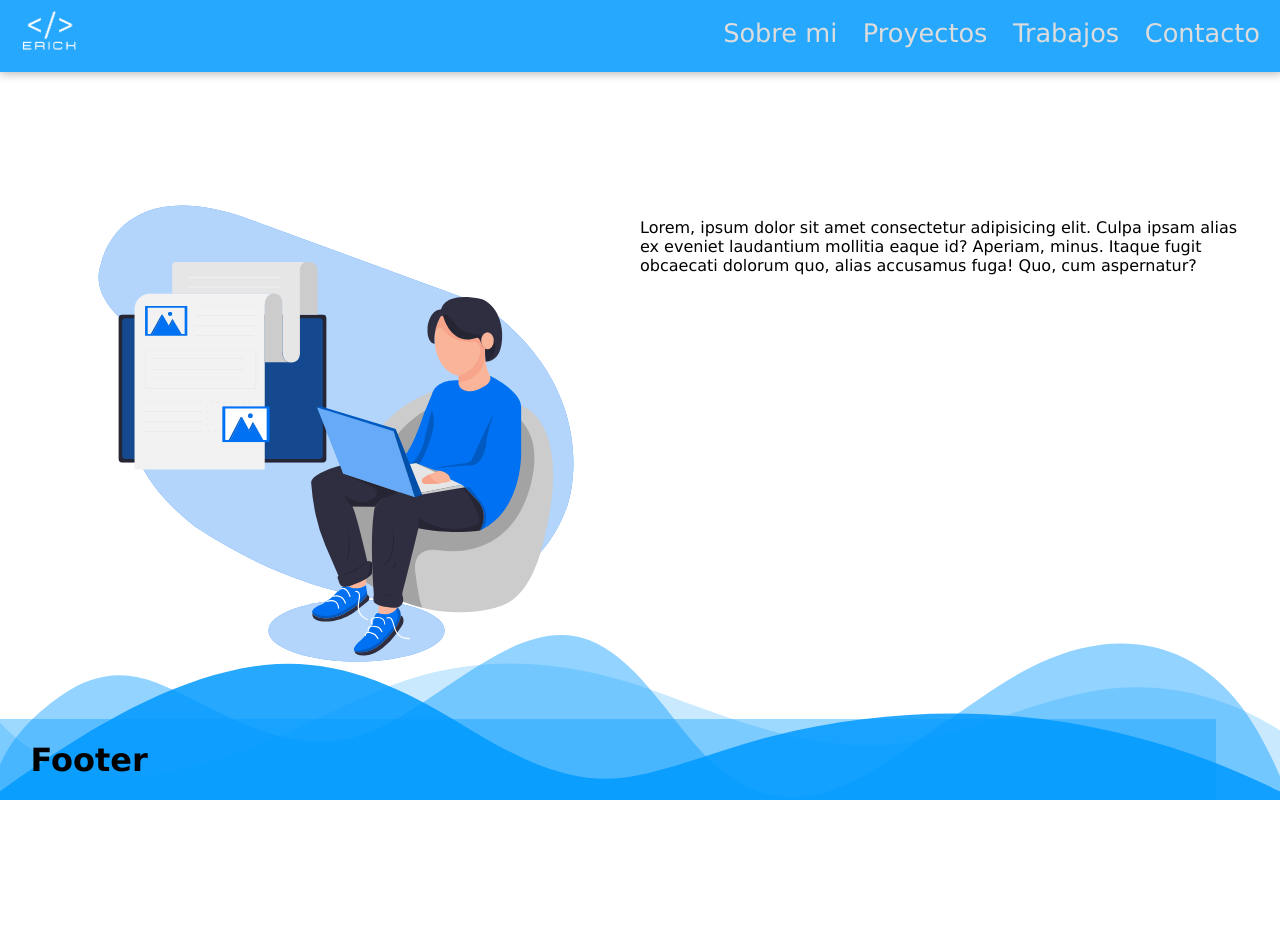
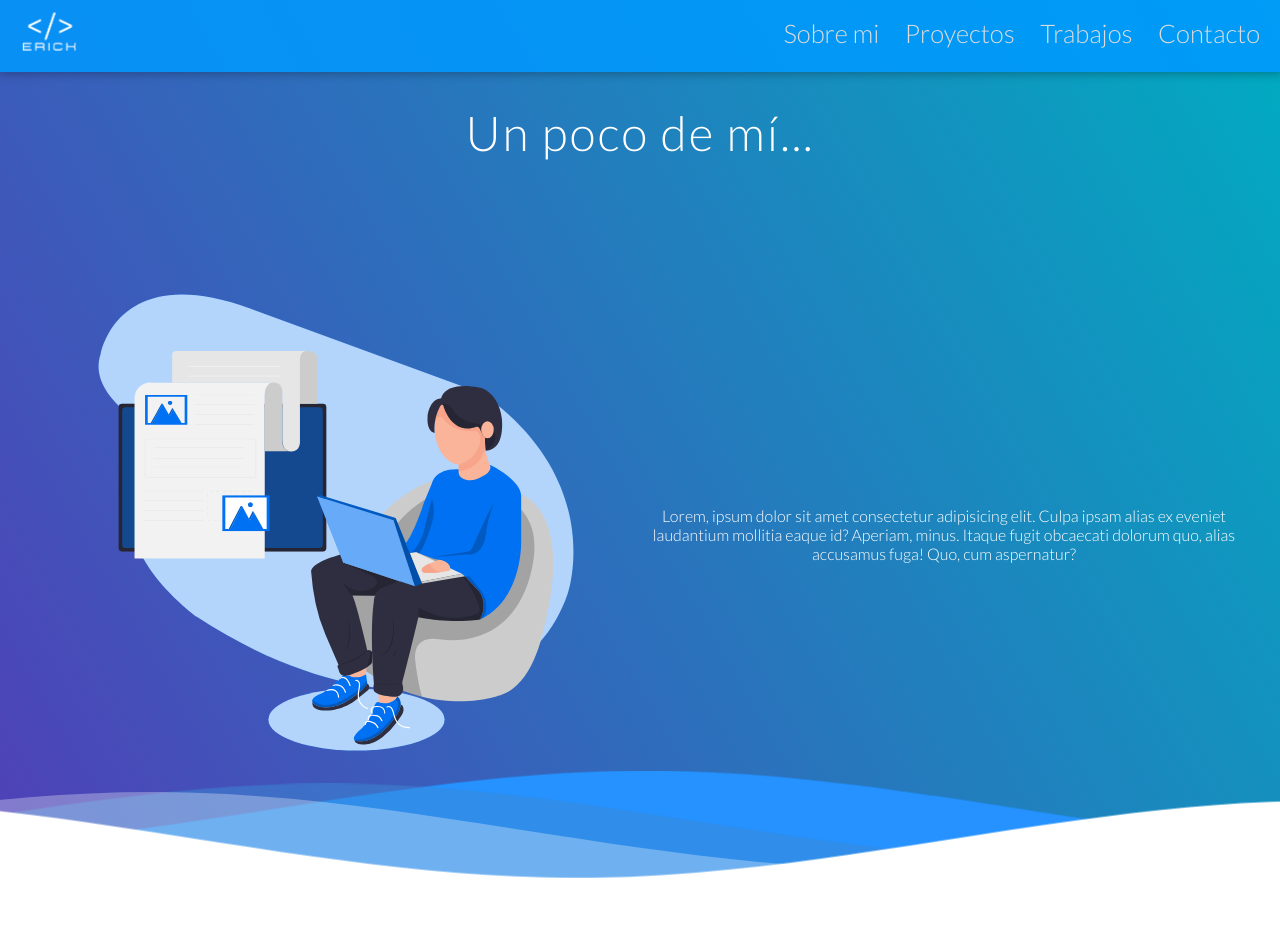
Before and after one commit to EricksonRT/MyportfolioV2, a React (Vite) app: page / in a window 1280 px wide. Shown: the top 951 px of the page. Before the commit the page ends 800 px from the top, so only its background shows below. Built offline with nearby package versions, Linux system fonts and the light colour scheme.

Commit message:
wave 2.0

```diff
--- a/src/assets/css/app.css
+++ b/src/assets/css/app.css
@@ -1,3 +1,4 @@
+@import url(//fonts.googleapis.com/css?family=Lato:300:400);
 body {
   width: 100%;
   margin: 0 auto;
@@ -150,6 +151,11 @@
   margin-top: 10%;
 }
 
+.header {
+  text-align: center;
+  color: white;
+}
+
 @media (max-width: 670px) {
   .flex {
     flex-wrap: wrap;
@@ -158,41 +164,112 @@
 }
 .footer {
   width: 100vh;
-  position: absolute;
+  position: relative;
   bottom: 0;
   width: 100%;
 }
 .footer__body {
-  position: absolute;
+  position: relative;
+  height: 10em;
   bottom: 0;
-  width: 95%;
-  margin: 0 auto;
-  background-color: rgba(0, 153, 255, 0.385);
+  width: 100%;
+  background-color: rgba(0, 153, 255, 0.851);
 }
 
-.custom-shape-divider-bottom-1668180242 {
-  position: absolute;
-  bottom: 0;
-  left: 0;
-  width: 100%;
-  overflow: hidden;
-  line-height: 0;
-  transform: rotate(180deg);
+h1 {
+  font-weight: 300;
+  letter-spacing: 2px;
+  font-size: 48px;
 }
 
-.custom-shape-divider-bottom-1668180242 svg {
-  position: relative;
-  display: block;
-  width: calc(100% + 1.3px);
-  height: 180px;
+p {
+  letter-spacing: 1px;
+  font-size: 14px;
+  color: #333333;
 }
 
-.custom-shape-divider-bottom-1668180242 .shape-fill {
-  fill: rgba(0, 153, 255, 0.8509803922);
+.inner-header {
+  height: 65vh;
+  width: 100%;
+  margin: 0;
+  padding: 0;
 }
 
+.flex { /*Flexbox for containers*/
+  display: flex;
+  justify-content: center;
+  align-items: center;
+  text-align: center;
+}
+
+.waves {
+  position: relative;
+  width: 100%;
+  height: 15vh;
+  margin-bottom: -7px; /*Fix for safari gap*/
+  min-height: 100px;
+  max-height: 150px;
+}
+
+.content {
+  position: relative;
+  height: 20vh;
+  text-align: center;
+  background-color: white;
+}
+
+/* Animation */
+.parallax > use {
+  animation: move-forever 25s cubic-bezier(0.55, 0.5, 0.45, 0.5) infinite;
+}
+
+.parallax > use:nth-child(1) {
+  animation-delay: -2s;
+  animation-duration: 7s;
+}
+
+.parallax > use:nth-child(2) {
+  animation-delay: -3s;
+  animation-duration: 10s;
+}
+
+.parallax > use:nth-child(3) {
+  animation-delay: -4s;
+  animation-duration: 13s;
+}
+
+.parallax > use:nth-child(4) {
+  animation-delay: -5s;
+  animation-duration: 20s;
+}
+
+@keyframes move-forever {
+  0% {
+    transform: translate3d(-90px, 0, 0);
+  }
+  100% {
+    transform: translate3d(85px, 0, 0);
+  }
+}
+/*Shrinking for mobile*/
+@media (max-width: 768px) {
+  .waves {
+    height: 40px;
+    min-height: 40px;
+  }
+  .content {
+    height: 30vh;
+  }
+  h1 {
+    font-size: 24px;
+  }
+}
 * {
-  font-family: Verdana, Arial, Helvetica, sans-serif;
+  font-family: "Lato", sans-serif;
+}
+
+body {
+  background: linear-gradient(60deg, rgb(84, 58, 183) 0%, rgb(0, 172, 193) 100%);
 }
 
 /*# sourceMappingURL=app.css.map */
--- a/src/assets/sass/_footer.scss
+++ b/src/assets/sass/_footer.scss
@@ -1,34 +1,125 @@
+//Variables
+$colorWhitetexto: rgb(220, 220, 220);
+
+
 .footer {
   width: 100vh;
-  position: absolute;
+  position: relative;
   bottom: 0;
   width: 100%;
   &__body {
-    position: absolute;
+    position: relative;
+    height: 10em;
     // margin-top: -5%;
     bottom: 0;
-    width: 95%;
-    margin: 0 auto;
-    background-color: rgba(0, 153, 255, 0.385);
+    width: 100%;
+    // margin: 0 auto;
+    background-color: rgba(0, 153, 255, 0.851);
   }
 }
-.custom-shape-divider-bottom-1668180242 {
-  position: absolute;
-  bottom: 0;
-  left: 0;
-  width: 100%;
-  overflow: hidden;
-  line-height: 0;
-  transform: rotate(180deg);
+// footer viejo
+// .custom-shape-divider-bottom-1668180242 {
+//   position: relative;
+//   bottom: 0;
+//   left: 0;
+//   width: 100%;
+//   overflow: hidden;
+//   line-height: 0;
+//   transform: rotate(180deg);
+// }
+
+// .custom-shape-divider-bottom-1668180242 svg {
+//   position: relative;
+//   display: block;
+//   width: calc(100% + 1.3px);
+//   height: 180px;
+// }
+
+// .custom-shape-divider-bottom-1668180242 .shape-fill {
+//   fill: #0099ffd9;
+// }
+// fin footer viejo
+
+h1 {
+  font-weight:300;
+  letter-spacing: 2px;
+  font-size:48px;
+}
+p {
+  letter-spacing: 1px;
+  font-size:14px;
+  color: #333333;
 }
 
-.custom-shape-divider-bottom-1668180242 svg {
-  position: relative;
-  display: block;
-  width: calc(100% + 1.3px);
-  height: 180px;
+.inner-header {
+  height:65vh;
+  width:100%;
+  margin: 0;
+  padding: 0;
 }
 
-.custom-shape-divider-bottom-1668180242 .shape-fill {
-  fill: #0099ffd9;
+.flex { /*Flexbox for containers*/
+  display: flex;
+  justify-content: center;
+  align-items: center;
+  text-align: center;
 }
+
+.waves {
+  position:relative;
+  width: 100%;
+  height:15vh;
+  margin-bottom:-7px; /*Fix for safari gap*/
+  min-height:100px;
+  max-height:150px;
+}
+
+.content {
+  position:relative;
+  height:20vh;
+  text-align:center;
+  background-color: white;
+}
+
+/* Animation */
+
+.parallax > use {
+  animation: move-forever 25s cubic-bezier(.55,.5,.45,.5)     infinite;
+}
+.parallax > use:nth-child(1) {
+  animation-delay: -2s;
+  animation-duration: 7s;
+}
+.parallax > use:nth-child(2) {
+  animation-delay: -3s;
+  animation-duration: 10s;
+}
+.parallax > use:nth-child(3) {
+  animation-delay: -4s;
+  animation-duration: 13s;
+}
+.parallax > use:nth-child(4) {
+  animation-delay: -5s;
+  animation-duration: 20s;
+}
+@keyframes move-forever {
+  0% {
+   transform: translate3d(-90px,0,0);
+  }
+  100% {
+    transform: translate3d(85px,0,0);
+  }
+}
+/*Shrinking for mobile*/
+@media (max-width: 768px) {
+  .waves {
+    height:40px;
+    min-height:40px;
+  }
+  .content {
+    height:30vh;
+  }
+  h1 {
+    font-size:24px;
+  }
+}
--- a/src/assets/sass/_generalStyles.scss
+++ b/src/assets/sass/_generalStyles.scss
@@ -15,6 +15,14 @@
     margin-top: 10%;
 }
 
+
+.header {
+    text-align:center;
+
+    color:white;
+  }
+
+
 @media (max-width: 670px) {
     .flex{
         flex-wrap: wrap;
--- a/src/assets/sass/app.scss
+++ b/src/assets/sass/app.scss
@@ -1,6 +1,12 @@
 @use "navbar";
 @use "generalStyles";
 @use "footer";
+@import url(//fonts.googleapis.com/css?family=Lato:300:400);
+
 * {
-  font-family: Verdana, Arial, Helvetica, sans-serif;
+  // font-family: Verdana, Arial, Helvetica, sans-serif;
+  font-family: 'Lato', sans-serif;
 }
+body{
+  background: linear-gradient(60deg, rgba(84,58,183,1) 0%, rgba(0,172,193,1) 100%);
+}
--- a/src/components/Footer/Footer.jsx
+++ b/src/components/Footer/Footer.jsx
@@ -1,16 +1,58 @@
-import Wave from '../../assets/img/icons/Wave/Wave';
-import logo from '../../assets/img/icons/Wave.svg';
+import Wave from "../../assets/img/icons/Wave/Wave";
+import logo from "../../assets/img/icons/Wave.svg";
 export const Footer = () => {
   return (
     <>
-      <div className="footer">
-        <Wave />
+      <div className="header">
+        {/* <div className="inner-header flex">
+          <h1>Simple CSS Waves</h1>
+        </div> */}
+        <div>
+          <svg
+            className="waves"
+            xmlns="http://www.w3.org/2000/svg"
+            xmlnsXlink="http://www.w3.org/1999/xlink"
+            viewBox="0 24 150 28"
+            preserveAspectRatio="none"
+            shapeRendering="auto"
+          >
+            <defs>
+              <path
+                id="gentle-wave"
+                d="M-160 44c30 0 58-18 88-18s 58 18 88 18 58-18 88-18 58 18 88 18 v44h-352z"
+              />
+            </defs>
+            <g className="parallax">
+              <use
+                xlinkHref="#gentle-wave"
+                x={48}
+                y={0}
+                fill="rgba(37, 146, 255)" //onda1
+              />
+              <use
+                xlinkHref="#gentle-wave"
+                x={48}
+                y={3}
+                fill="rgba(61, 138, 214,0.5)" //onda2
+              />
+              <use
+                xlinkHref="#gentle-wave"
+                x={48}
+                y={5}
+                fill="rgba(255,255,255,0.3)" //onda3
+              />
+              <use xlinkHref="#gentle-wave" x={48} y={7} fill="#fff" />
+            </g>
+          </svg>
+        </div>
       </div>
-      <div className="footer__body">
-        <div className="container">
-          <h1>Footer</h1>
-        </div>
+      <div className="content flex">
+        <p>
+          <b>Mi portafolio</b>|
+        </p>
+        <p>realizado por Erick Irusta</p>
       </div>
     </>
   );
 };
+export default Footer;
--- a/src/components/Navbar/Home/Home.jsx
+++ b/src/components/Navbar/Home/Home.jsx
@@ -1,8 +1,9 @@
-import logo from '../../../assets/img/icons/Copywriter.svg';
+import logo from "../../../assets/img/icons/Copywriter.svg";
 const Home = () => {
   return (
     <>
-      <div className="container">
+      <div className="container header">
+        <h1>Un poco de mí...</h1>
         <div className="flex mt-10">
           <img className="img-thumbail" src={logo} alt="logo" />
           <div className="mt-2">
```
Also changed, not shown: 1 other file (tests, documents, lock files or other folders).
